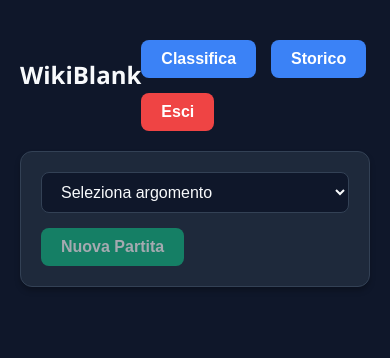
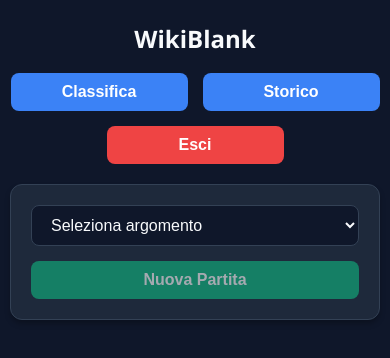
Before and after one commit to gian-o-land/progetto-techweb, a React (Vite) app in the folder wiki-blank-frontend/: page / in a window 390 px wide. Shown: the top 358 px of the page. Built offline with nearby package versions, Linux system fonts and the light colour scheme; no server answers; sample sign-in values are in the browser's storage.

Commit message:
implementazione adattamento dinamico dimensioni

```diff
--- a/wiki-blank-frontend/src/index.css
+++ b/wiki-blank-frontend/src/index.css
@@ -142,3 +142,51 @@ body {
   max-height: 200px;
   overflow-y: auto;
 }
+
+/* 10. Responsive Design (Mobile & Tablet) */
+@media (max-width: 600px) {
+  /* Riduciamo i margini esterni per recuperare spazio prezioso sullo schermo */
+  .container {
+    margin: 20px auto;
+    padding: 0 10px;
+  }
+
+  /* Gli elementi che su PC sono ai lati opposti (es. Titolo e Bottoni), su mobile si impilano */
+  .space-between {
+    flex-direction: column;
+    gap: 15px;
+    align-items: stretch;
+  }
+
+  .space-between h2 {
+    text-align: center;
+    margin-bottom: 0;
+  }
+
+  /* Anche i form e i menu a tendina si impilano in verticale e prendono tutto lo spazio */
+  .flex-row {
+    flex-direction: column;
+    align-items: stretch;
+  }
+
+  /* I bottoni, gli input e le tendine diventano larghi al 100% per essere premuti facilmente col dito */
+  .btn, .input-field, .select-field {
+    width: 100%;
+  }
+
+  /* La barra dei bottoni in alto (Classifica, Storico, Esci) deve essere flessibile */
+  .space-between .flex-row {
+    flex-direction: row; /* Li teniamo in riga ma li facciamo andare a capo */
+    flex-wrap: wrap;
+    justify-content: center;
+  }
+
+  .space-between .flex-row .btn {
+    width: calc(50% - 8px); /* 2 bottoni per riga */
+  }
+
+  .obfuscated-text-container {
+    font-size: 14px; /* Testo leggermente più piccolo su telefono */
+    padding: 15px;
+  }
+}
--- a/wiki-blank-frontend/src/pages/LeaderboardPage.tsx
+++ b/wiki-blank-frontend/src/pages/LeaderboardPage.tsx
@@ -52,7 +52,7 @@ export default function LeaderboardPage() {
         </select>
       </div>
 
-      <div className="card" style={{ padding: 0, overflow: 'hidden' }}>
+      <div className="card" style={{ padding: 0, overflowX: 'auto' }}>
         <table className="table">
           <thead>
             <tr>
```
